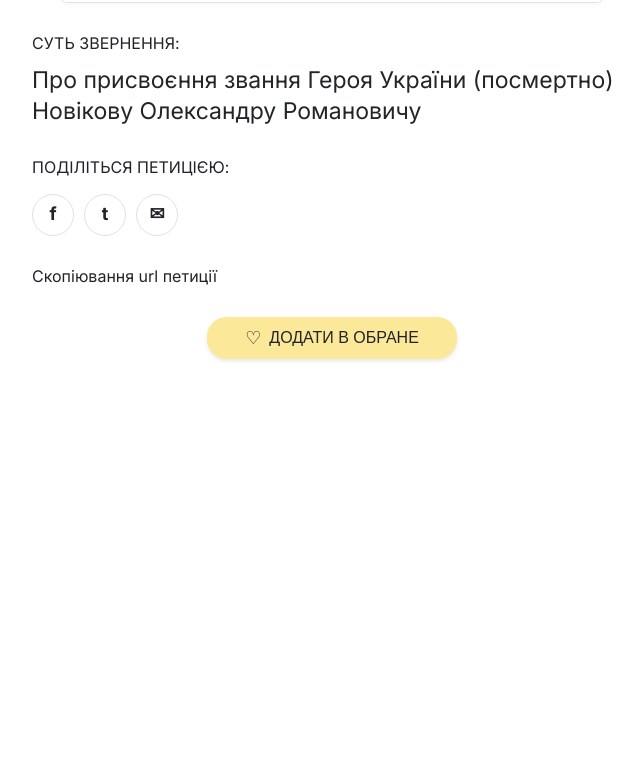
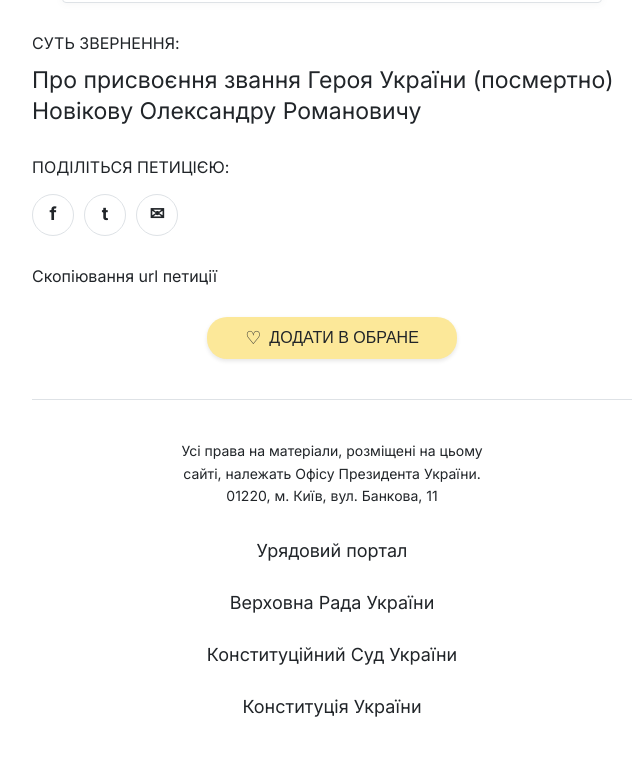
Before and after one commit to petition99/petition, a plain HTML site: page index.html in a window 1280 px wide. Shown: the part 1846-2606 px from the top of the page, without its empty margins (308-951 px from the left). Before the commit the page ends 2235 px from the top, so only its background shows below. Drawn offline with Linux system fonts and the light colour scheme.

Commit message:
Update index.html

```diff
--- a/index.html
+++ b/index.html
@@ -5,7 +5,6 @@
     <meta name="viewport" content="width=device-width, initial-scale=1.0">
     <title>Верхня частина сайту петицій</title>
 
-    <!-- ✅ Новый шрифт, максимально похожий на официальный -->
     <link href="https://fonts.googleapis.com/css2?family=Inter:wght@400;500;600;700&display=swap" rel="stylesheet">
 
     <style>
@@ -402,6 +401,42 @@
             font-size: 18px;
             margin-right: 8px;
         }
+
+        /* === Стили для добавленного блока (как на скриншоте) === */
+        .footer-info {
+            padding: 40px 15px 40px 15px; /* Увеличил padding, чтобы блок не прилипал к кнопке */
+            text-align: center;
+            font-size: 16px;
+            line-height: 1.5;
+            color: #212529;
+            border-top: 1px solid #dee2e6; /* Можна додати легку лінію зверху */
+            margin-top: 40px;
+        }
+
+        .copyright-text {
+            font-size: 14px; /* Трохи менший шрифт для першого блоку */
+            margin-bottom: 30px;
+            line-height: 1.6;
+            font-weight: 400;
+        }
+
+        .copyright-text span {
+            display: block;
+        }
+
+        .footer-link {
+            display: block;
+            text-decoration: none;
+            color: #212529; /* Колір посилання як на скріншоті */
+            font-size: 18px; /* Більший шрифт для посилань */
+            margin-bottom: 25px; /* Більший відступ між посиланнями */
+            font-weight: 400; /* Зробив його 400, щоб відповідало скріншоту */
+            text-transform: none;
+        }
+
+        .footer-link:last-child {
+            margin-bottom: 0;
+        }
     </style>
 </head>
 
@@ -527,7 +562,19 @@
         <span class="heart-icon">&#x2661;</span> ДОДАТИ В ОБРАНЕ
     </button>
 
-</div>
+    <div class="footer-info">
+        <div class="copyright-text">
+            Усі права на матеріали, розміщені на цьому
+            <span>сайті, належать Офісу Президента України.</span>
+            <span>01220, м. Київ, вул. Банкова, 11</span>
+        </div>
+
+        <a href="#" class="footer-link">Урядовий портал</a>
+        <a href="#" class="footer-link">Верховна Рада України</a>
+        <a href="#" class="footer-link">Конституційний Суд України</a>
+        <a href="#" class="footer-link">Конституція України</a>
+    </div>
+    </div>
 
 </body>
 </html>
```
